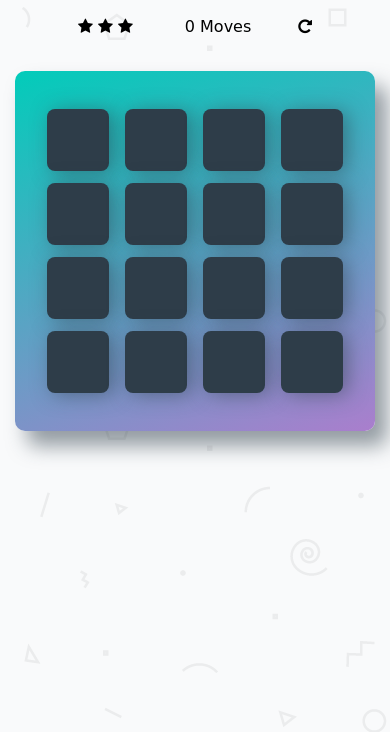
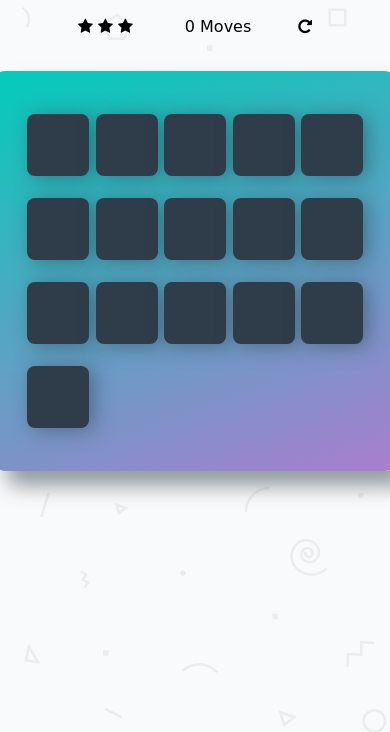
Before and after one commit to eaczechova/Memory-Game, a plain HTML site: page index.html in a window 390 px wide. Shown: the part 112-844 px from the top of the page. Drawn offline with Linux system fonts and the light colour scheme; a web font is replaced by a local one.

Commit message:
amend media queries on mobile

```diff
--- a/css/app.css
+++ b/css/app.css
@@ -38,8 +38,8 @@ h1 {
  */
 
 .deck {
-    width: 360px;
-    min-height: 360px;
+    width: 400px;
+    min-height: 400px;
     background: linear-gradient(160deg, #02ccba 0%, #aa7ecd 100%);
     padding: 32px;
     border-radius: 10px;
```
